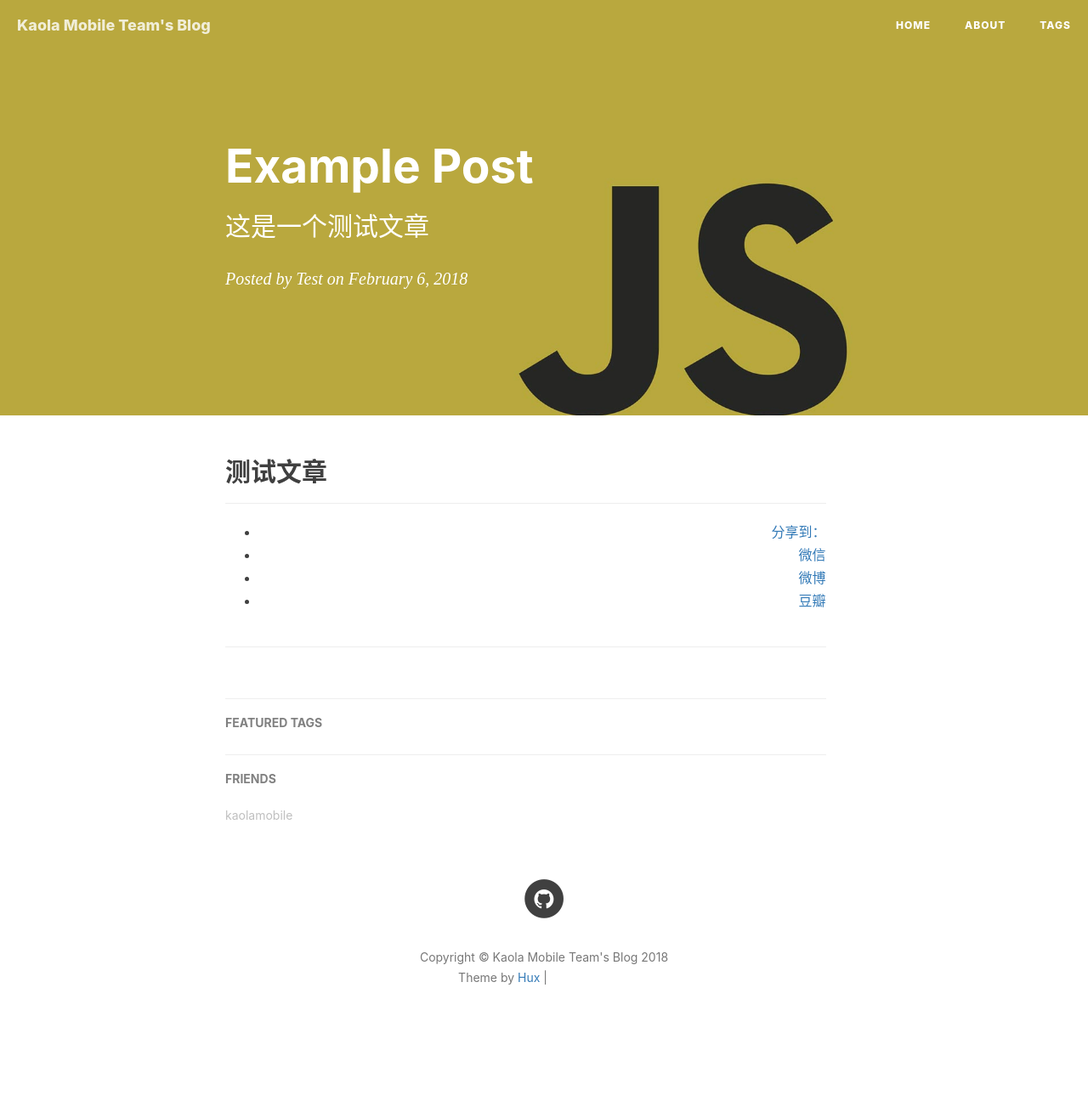
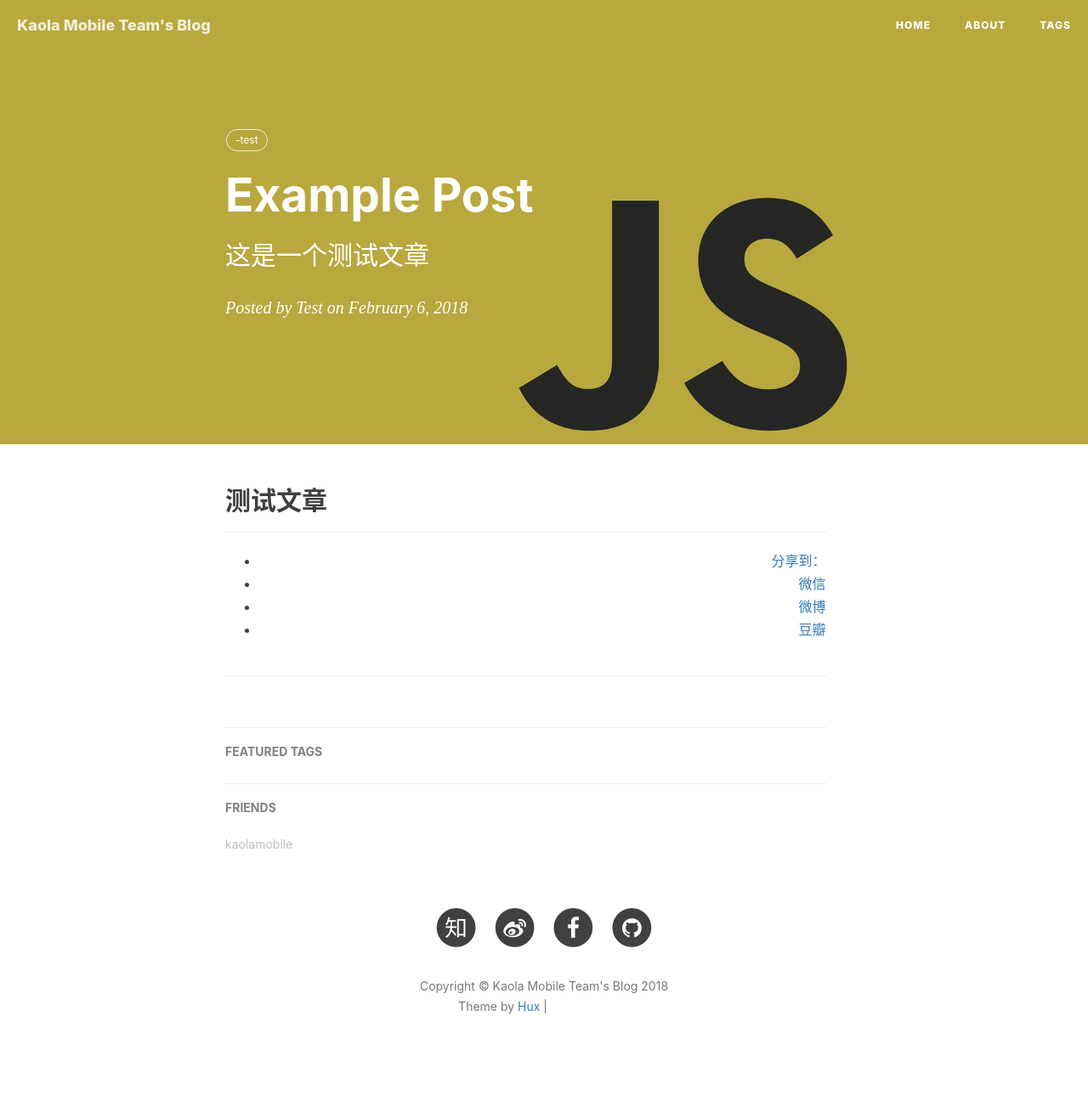
Before and after one commit to KaolaMobile/kaolamobile.github.io, a Jekyll site: the page built from _posts/2018-02-06-test-post.markdown, in a window 1280 px wide. Shown: the whole page at 85% size. Built offline with Jekyll 4.4.1, drawn with Linux system fonts in a browser that asks for light colours; nearby versions of some CDN libraries; comment, search, counter and statistics services are not loaded; before the commit the page ends 1255 px from its top, so only the background shows below that; grey boxes are pictures that could not be loaded.

Commit message:
细节调整

```diff
--- a/_config.yml
+++ b/_config.yml
@@ -1,7 +1,7 @@
 # Site settings
 title: Kaola Mobile Team's Blog
 SEOTitle: 考拉移动团队的技术博客 | Kaola Mobile Team's Blog
-header-img: img/home-bg.jpg
+header-img: /img/home-bg.jpg
 email: kaolamobile163@163.com
 description: ""
 keyword: ""
@@ -12,7 +12,11 @@
 
 # SNS settings
 RSS: false
-github_username: KaolaMobile
+weibo_username:     KaolaMobile
+zhihu_username:     KaolaMobile
+github_username:    KaolaMobile
+#twitter_username:  KaolaMobile
+facebook_username:  KaolaMobile
 
 
 # Build settings
--- a/_posts/2018-02-06-test-post.markdown
+++ b/_posts/2018-02-06-test-post.markdown
@@ -5,6 +5,8 @@ subtitle:   "这是一个测试文章"
 date:       2018-02-06
 author:     "Test"
 header-img: "img/post-bg-js-version.jpg"
+tags:
+    -test
 ---
 
 ## 测试文章
```
Also changed, not shown: README.md.
